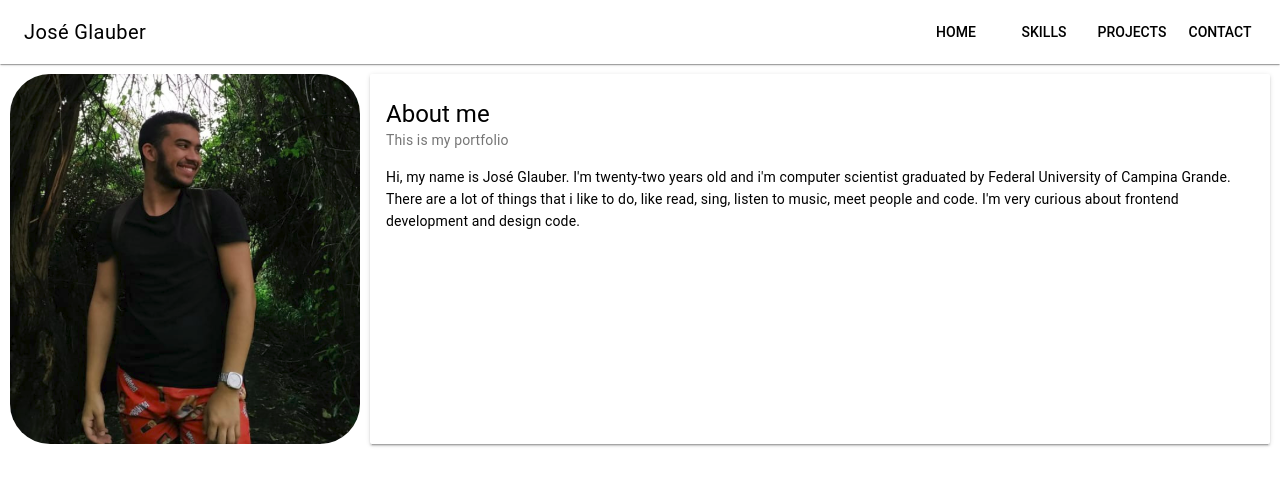
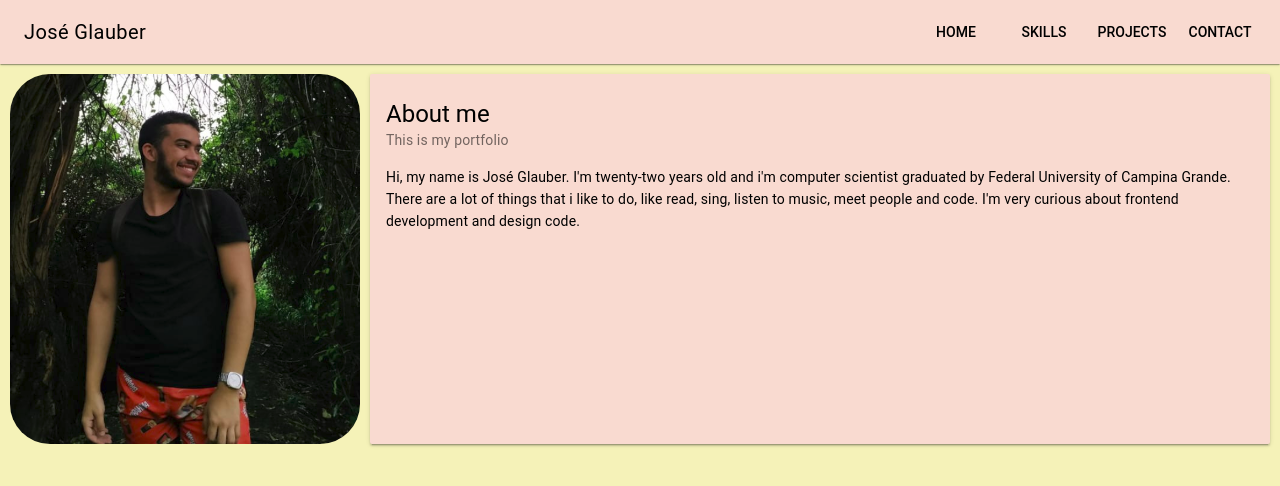
Before and after one commit to joseglauberbo/joseglauberbo.github.io, a Vue app: page / in a window 1280 px wide. Shown: the top 486 px of the page. Built offline with nearby package versions, Linux system fonts and the light colour scheme; the HTML template or start-up script is replaced by a standard one.

Commit message:
finishing routes and putting colors

```diff
--- a/src/components/Card.vue
+++ b/src/components/Card.vue
@@ -48,6 +48,7 @@
     margin-left: auto;
     display: block;
     vertical-align: center;
+    background-color: #F9DAD0;
   }
   .picture {
     width: 350px;
--- a/src/components/Contact.vue
+++ b/src/components/Contact.vue
@@ -1,11 +1,24 @@
 <template>
+<body>
   <div>
     <Toolbar/>
   </div>
+  </body>
 </template>
 
+<style lang="scss" scoped>
+  body {
+  padding: 0;
+  margin: 0;
+  width: 100%;
+  min-height: 100vh;
+  }
+  body {
+  background-color: #F5F2B8;
+  }
+</style>
+
 <script>
-
 import Toolbar from './Toolbar.vue'
 
 export default {
@@ -14,3 +27,4 @@ export default {
     Toolbar,
   }
 }
+</script>
--- a/src/components/Home.vue
+++ b/src/components/Home.vue
@@ -1,9 +1,25 @@
+
 <template>
+<body>
   <div id="app">
     <Toolbar/>
     <Card/>
   </div>
+  </body>
 </template>
+
+
+<style lang="scss" scoped>
+  body {
+  padding: 0;
+  margin: 0;
+  width: 100%;
+  min-height: 100vh;
+  }
+  body {
+  background-color: #F5F2B8;
+  }
+</style>
 
 <script>
 
--- a/src/components/Projects.vue
+++ b/src/components/Projects.vue
@@ -1,8 +1,23 @@
 <template>
+  <body>
   <div >
     <Toolbar/>
   </div>
+  </body>
 </template>
+
+
+<style lang="scss" scoped>
+  body {
+  padding: 0;
+  margin: 0;
+  width: 100%;
+  min-height: 100vh;
+  }
+  body {
+  background-color: #F5F2B8;
+  }
+</style>
 
 <script>
 
@@ -14,3 +29,5 @@ export default {
     Toolbar,
   }
 }
+
+</script>
--- a/src/components/Skills.vue
+++ b/src/components/Skills.vue
@@ -1,12 +1,26 @@
 <template>
-  <div>
+  <body>
+  <div id="app">
     <Toolbar/>
   </div>
+  </body>
 </template>
+
+<style lang="scss" scoped>
+  body {
+  padding: 0;
+  margin: 0;
+  width: 100%;
+  min-height: 100vh;
+  }
+  body {
+  background-color: #F5F2B8;
+  }
+</style>
 
 <script>
 
-import Toolbar from './Toolbar'
+import Toolbar from './Toolbar.vue'
 
 export default {
   name: 'skills',
@@ -14,3 +28,5 @@ export default {
     Toolbar
   }
 }
+
+</script>
--- a/src/components/Toolbar.vue
+++ b/src/components/Toolbar.vue
@@ -14,6 +14,11 @@
   .md-toolbar + .md-toolbar {
     margin-top: 16px;
   }
+  .md-accent {
+    background-color: #F9DAD0;
+  }
+
+
 </style>
 
 <script>
```
